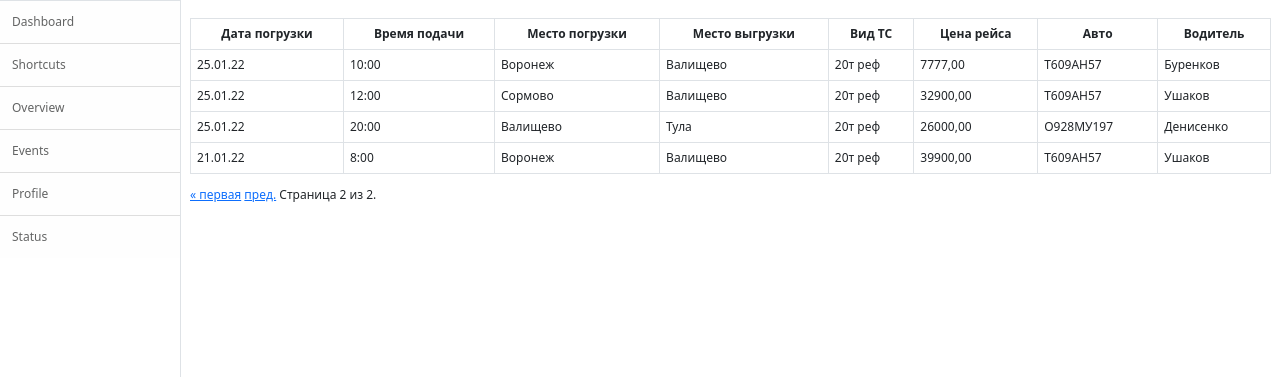
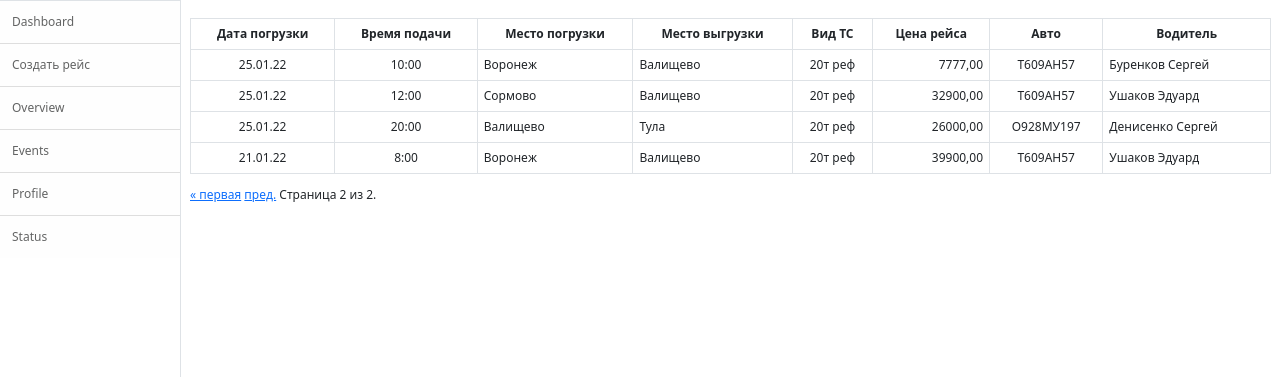
Before and after one commit to olberd/Logist, a Django app: page /?page=2 in a window 1280 px wide. Shown: the part 43-420 px from the top of the page. Run offline with Django 4.2, Linux system fonts and the light colour scheme; data comes from the database, SQL or seed files in the repository; both versions use the stored data as it was after the commit; some libraries are stand-ins or nearby versions.

Commit message:
Cоrrected base template

```diff
--- a/templates/TruckReestr/base.html
+++ b/templates/TruckReestr/base.html
@@ -23,7 +23,7 @@
             <div class="sidebar-heading border-bottom bg-light">ЛОГО</div>
             <div class="list-group list-group-flush">
                 <a class="list-group-item list-group-item-action list-group-item-light p-3" href="#!">Dashboard</a>
-                <a class="list-group-item list-group-item-action list-group-item-light p-3" href="#!">Shortcuts</a>
+                <a class="list-group-item list-group-item-action list-group-item-light p-3" href="#">Создать рейс</a>
                 <a class="list-group-item list-group-item-action list-group-item-light p-3" href="#!">Overview</a>
                 <a class="list-group-item list-group-item-action list-group-item-light p-3" href="#!">Events</a>
                 <a class="list-group-item list-group-item-action list-group-item-light p-3" href="#!">Profile</a>
--- a/templates/TruckReestr/trip_list.html
+++ b/templates/TruckReestr/trip_list.html
@@ -1,6 +1,8 @@
 {% extends 'TruckReestr/base.html' %}
 {#{% load static %}#}
-
+{% block title %}
+    Рейсы
+{% endblock title %}
 {% block content %}
 <!-- Page content-->
 <div class="container-fluid">
@@ -23,14 +25,14 @@
         {% for trip in trips %}
             <tr>
                 {#  <td <a href="{{ trip.get_absolute_url }}"</a> </td>#}
-                <td>{{ trip.trip_date }}</td>
-                <td text-align="char">{{ trip.trip_time }}</td>
+                <td class="text-center">{{ trip.trip_date }}</td>
+                <td class="text-center">{{ trip.trip_time }}</td>
                 <td>{{ trip.trip_from }}</td>
                 <td>{{ trip.trip_to }}</td>
-                <td text-align="char">{{ trip.type_auto }}</td>
-                <td text-align="right">{{ trip.trip_cost }}</td>
-                <td text-align="center">{{ trip.truck }}</td>
-                <td>{{ trip.driver.surname }}</td>
+                <td class="text-center">{{ trip.type_auto }}</td>
+                <td class="text-end">{{ trip.trip_cost }}</td>
+                <td class="text-center">{{ trip.truck }}</td>
+                <td>{{ trip.driver.surname }} {{ trip.driver.name }}</td>
 
             </tr>
 
```
Also changed, not shown: templates/TruckReestr/trip_form.html (+5 -4 lines), db.sqlite3.
